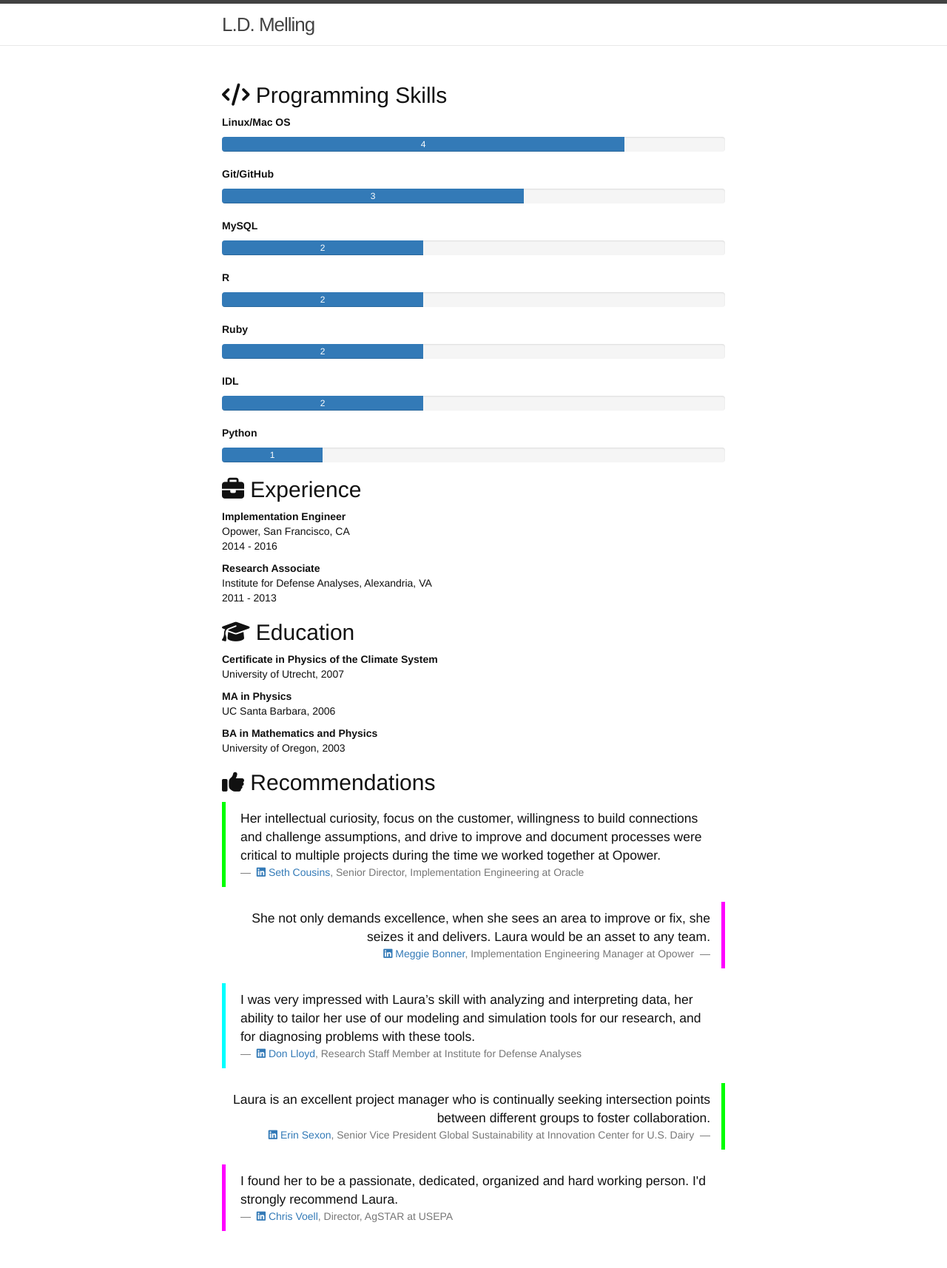
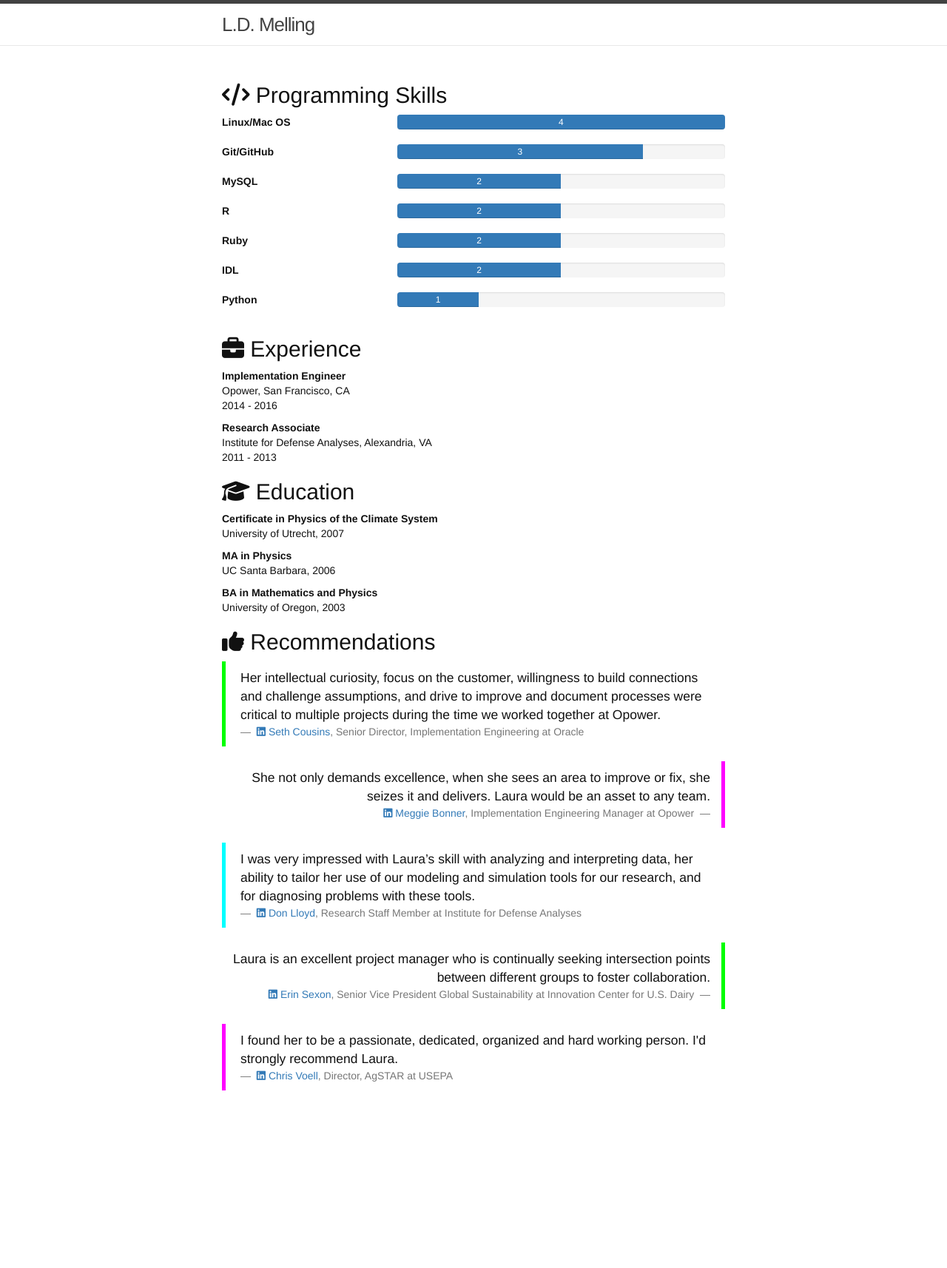
Before and after one commit to lmelling/lmelling.github.io, a Jekyll site: the page built from _pages/cv.md, in a window 1280 px wide. Shown: the whole page at 74% size. Built offline with Jekyll 4.4.1, drawn with Linux system fonts in a browser that asks for light colours; nearby versions of some CDN libraries; after the commit the page ends 1524 px from its top, so only the background shows below that.

Commit message:
use two column layout for skill progress bars

```diff
--- a/_includes/skills.md
+++ b/_includes/skills.md
@@ -1,11 +1,18 @@
 ## <i class="fa fa-code" aria-hidden="true"></i> Programming Skills
-{% assign skills = site.data.cv.skills %}
-{% for item in skills %}
-  **{{ item.title }}**
-  <div class="progress">
-  {% assign width = 20 | times: item.years %}
-  <div class="progress-bar" style="width: {{ width }}%">
-     {{ item.years }}
+{% assign max_skill = site.data.cv.skills | sort: 'years' | reverse | first %}
+
+{% for item in site.data.cv.skills %}
+  <div class="row">
+    <div class="col-md-4">
+      <b>{{ item.title }}</b>
+    </div>
+    <div class="col-md-8">
+      <div class="progress">
+        {% assign width = 100 | divided_by: max_skill.years | times: item.years %}
+        <div class="progress-bar" style="width: {{ width }}%">
+           {{ item.years }}
+        </div>
+      </div>
+    </div>
   </div>
-</div>
 {% endfor %}
```
Also changed, not shown: _data/cv.yml (+0 -7 lines).
